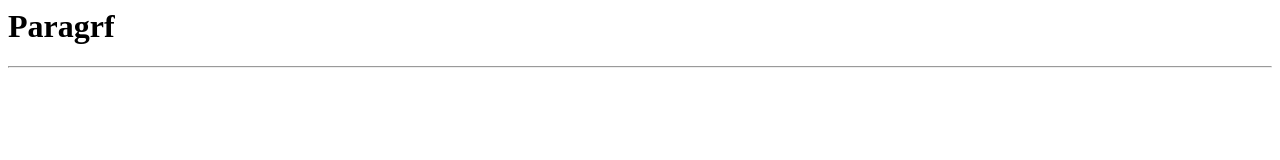
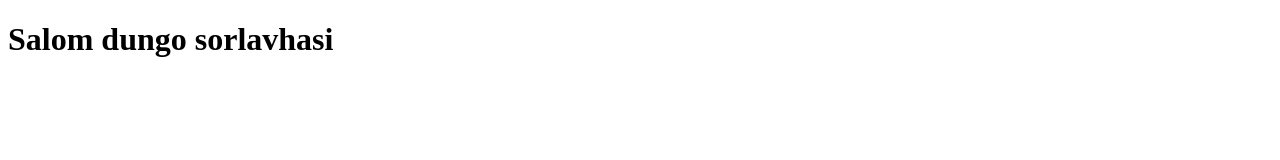
Before and after one commit to xasanr/frontend, a plain HTML site: page index.html in a window 1280 px wide. Drawn offline with Linux system fonts and the light colour scheme.

Commit message:
2-dars sahifa sarlavha

```diff
--- a/index.html
+++ b/index.html
@@ -1,3 +1,8 @@
-<h1> Paragrf </h1>
-
-<hr>
+<!DOCTYPE html>
+    <head>
+        <title>Salom dungo sahifa</title>
+    </head>
+    <body>
+        <h1>Salom dungo sorlavhasi</h1>
+    </body>
+</html>
```
